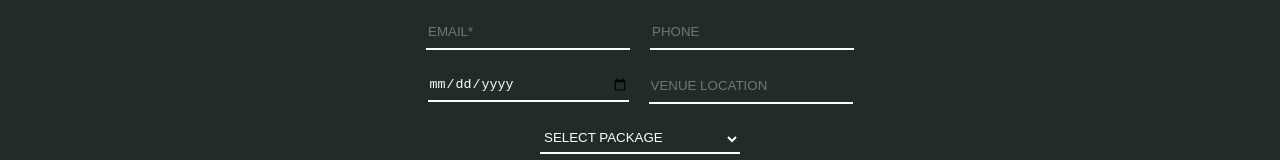
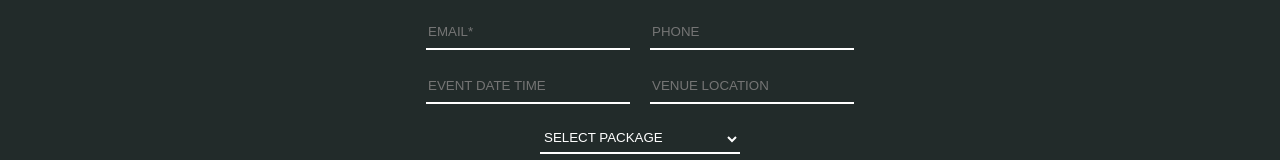
Before and after one commit to Dan-Sutton/the-wildfire-remake, a Next.js app: page / in a window 1280 px wide. Shown: the part 2923-3083 px from the top of the page. Built offline with nearby package versions, Linux system fonts and the light colour scheme.

Commit message:
date input format

```diff
--- a/app/page.js
+++ b/app/page.js
@@ -3,11 +3,24 @@ import styles from "./page.module.css";
 import bandImage from "../public/band-header-image.png";
 import Navbar from "./components/navbar";
 import Footer from "./components/footer";
-import React, { useRef } from "react";
+import React, { useRef, useState } from "react";
 import emailjs from "@emailjs/browser";
+import dayjs from "dayjs";
 
 export default function Home() {
   const form = useRef();
+  const eventDate = useRef();
+
+  const [inputDate, setInputDate] = useState("");
+
+  const focusDate = () => {
+    eventDate.current.showPicker();
+  };
+
+  const handleDateTime = (event) => {
+    const value = event.target.value;
+    setInputDate(dayjs(value).format("dddd MMMM D YYYY h:mma"));
+  };
 
   const sendEmail = (e) => {
     e.preventDefault();
@@ -172,11 +185,23 @@ export default function Home() {
               <input type="text" name="phone" placeholder="PHONE"></input>
             </div>
             <div className={styles.bottomRowInputs}>
-              <input
-                type="date"
-                name="event_date"
-                placeholder="EVENT DATE"
-              ></input>
+              <div className={styles.datetime}>
+                <input
+                  className={styles.datetimeText}
+                  onClick={focusDate}
+                  type="text"
+                  name="event_date"
+                  placeholder="EVENT DATE TIME"
+                  value={inputDate}
+                ></input>
+                <input
+                  className={styles.datetimeInput}
+                  type="datetime-local"
+                  ref={eventDate}
+                  onChange={handleDateTime}
+                ></input>
+              </div>
+
               <input
                 type="text"
                 name="venue_location"
--- a/app/page.module.css
+++ b/app/page.module.css
@@ -214,7 +214,8 @@
 
 .topRowInputs > input,
 .bottomRowInputs > input,
-.contactInput select {
+.contactInput select,
+.datetimeText {
   border-style: none;
   height: 30px;
   width: 200px;
@@ -258,3 +259,17 @@
   outline: none;
   border-bottom: 2px solid #e8685c;
 }
+
+.datetime {
+  position: relative;
+}
+
+.datetimeInput {
+  position: absolute;
+  left: 0;
+  color: transparent;
+  background-color: transparent;
+  outline: none;
+  border-style: none;
+  opacity: 0;
+}
--- a/package.json
+++ b/package.json
@@ -13,11 +13,14 @@
     "@types/node": "20.4.2",
     "@types/react": "18.2.15",
     "@types/react-dom": "18.2.7",
+    "dayjs": "^1.11.9",
     "emailjs": "^4.0.3",
     "eslint": "8.45.0",
     "eslint-config-next": "13.4.10",
     "next": "13.4.10",
     "react": "18.2.0",
+    "react-datepicker": "^4.16.0",
+    "react-datetime-picker": "^5.5.1",
     "react-dom": "18.2.0",
     "react-icons": "^4.10.1",
     "typescript": "5.1.6"
```
Also changed, not shown: 1 other file (tests, documents, lock files or other folders).
